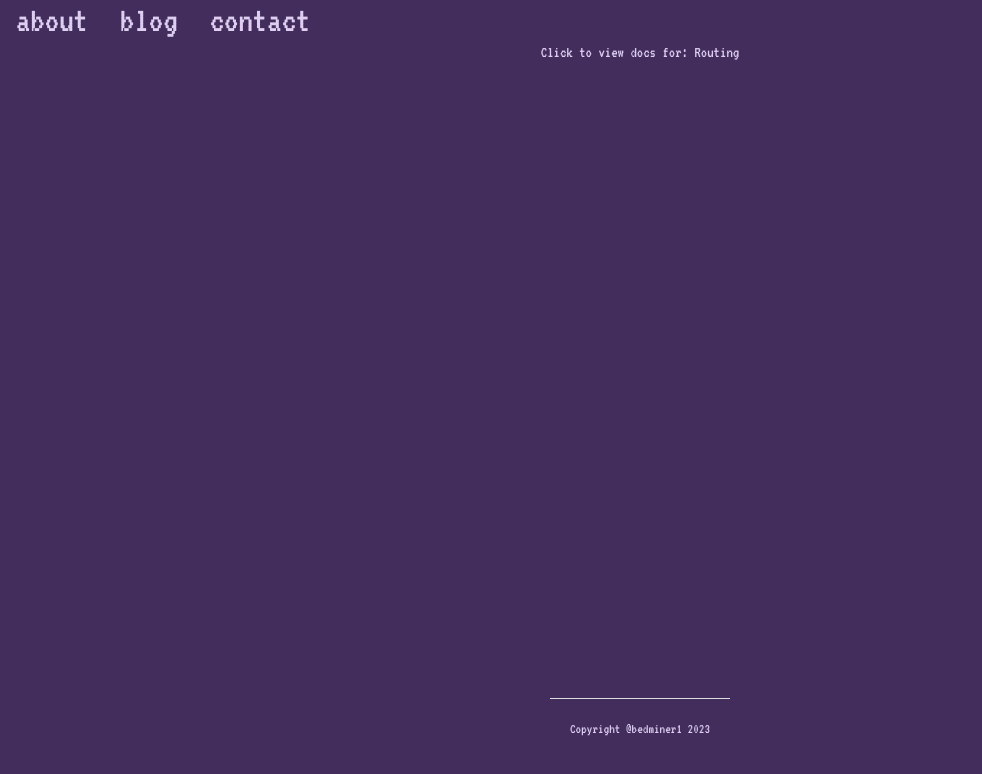
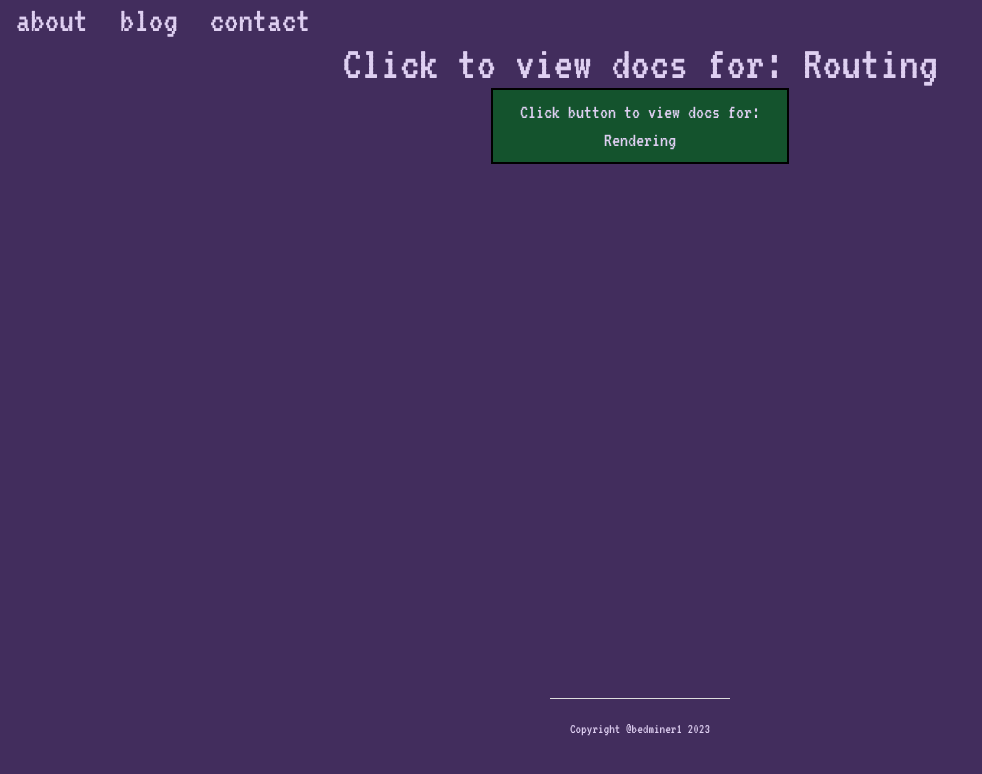
Before and after one commit to bedminer1/SVK_HOSTING_PT, a SvelteKit app in the folder my_app/: page /docs in a window 1280 px wide. Shown: the top 774 px of the page, without its empty margins (0-982 px from the left). Built offline with nearby package versions, Linux system fonts and the light colour scheme.

Commit message:
learnt to navigate using buttons $app/navigation

```diff
--- a/my_app/src/routes/docs/+page.svelte
+++ b/my_app/src/routes/docs/+page.svelte
@@ -1,7 +1,21 @@
 <script>
+    import { goto, beforeNavigate, afterNavigate } from '$app/navigation'
+
     export let featureName = 'Routing'
+    export let featureNameTwo = 'Rendering'
+
+    const handleClick = () => {
+        goto('/docs/Rendering')
+    }
+
+    // can be used to hide a loading spinner
+    beforeNavigate((navigation) => {
+        console.log({ before:navigation})
+    })
 </script>
 
-<div>
+<div class="text-5xl">
     <p><a href="/docs/{featureName}">Click to view docs for: {featureName}</a></p>
+
+    <button on:click={handleClick} class="w-1/2 p-2 text-xl bg-green-900 border-2 border-black">Click button to view docs for: {featureNameTwo}</button>
 </div>
```
